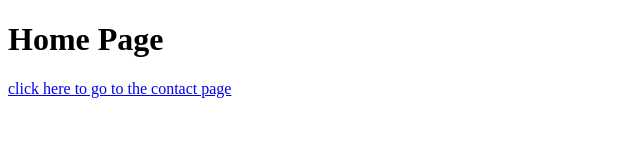
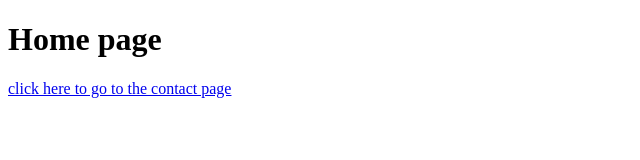
Before and after one commit to frankieag10/prep-0722-code-solutions, a website: page prep-html-links/index.html in a window 1280 px wide. Shown: the full height of the page, 0-640 px from the left. Drawn offline with Linux system fonts and the light colour scheme.

Commit message:
redid HTML-link4

```diff
--- a/prep-html-links/index.html
+++ b/prep-html-links/index.html
@@ -4,7 +4,7 @@
   <title>Home Page</title>
 </head>
 <body>
-  <h1>Home Page</h1>
+  <h1>Home page</h1>
   <a href="./contact-us.html">click here to go to the contact page</a>
 </body>
 </html>
```
